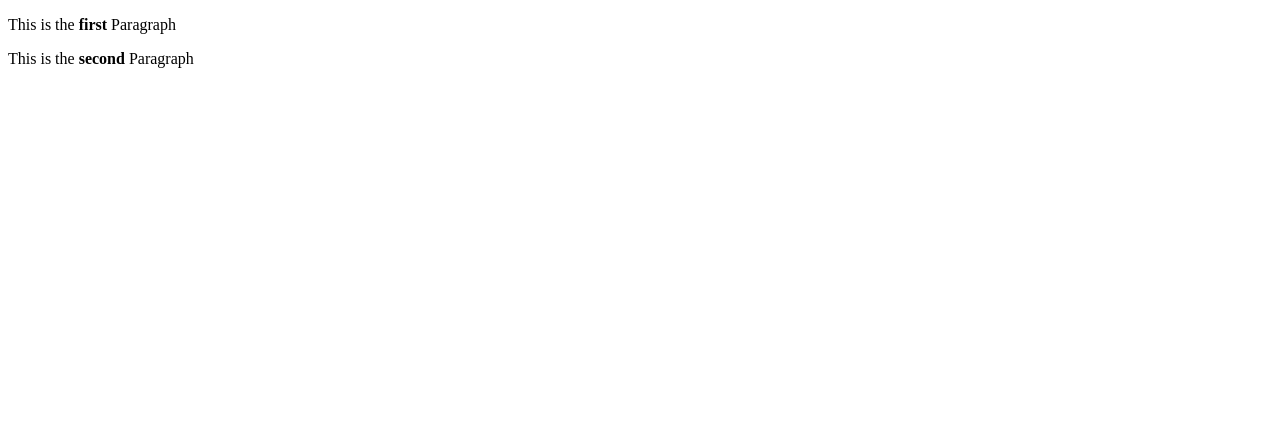
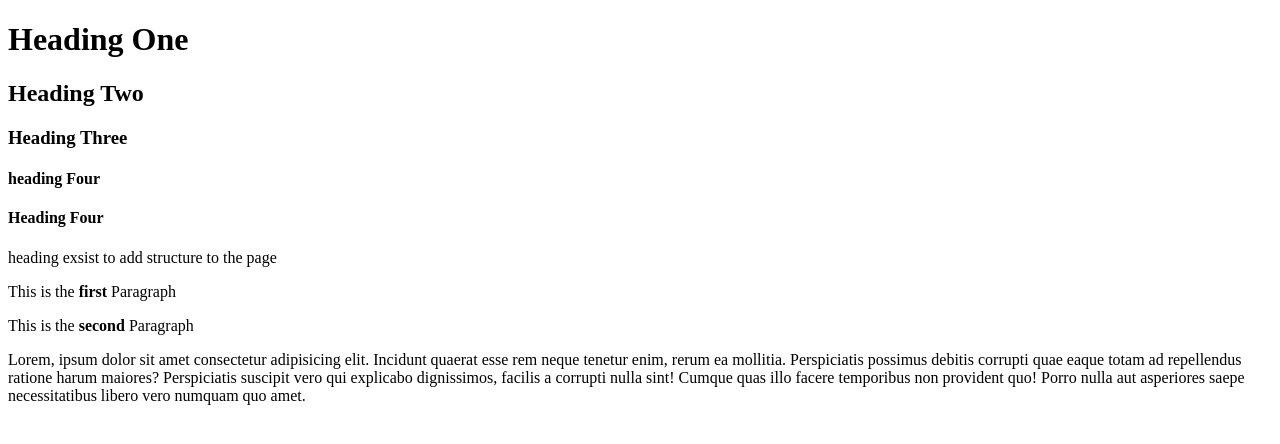
Before and after one commit to DrewCanDo/WebDevBootCamp, a plain HTML site: page Section 3/WebDevBootCamp.html in a window 1280 px wide. Drawn offline with Linux system fonts and the light colour scheme.

Commit message:
Headings sec 3 part 24

```diff
--- a/Section 3/WebDevBootCamp.html
+++ b/Section 3/WebDevBootCamp.html
@@ -6,7 +6,21 @@
     <title>Web Development Boot Camp</title>
   </head>
   <body>
+    <h1>Heading One</h1>
+    <h2>Heading Two</h2>
+    <h3>Heading Three</h3>
+    <h4>heading Four</h4>
+    <h4>Heading Four</h4>
+    <p>heading exsist to add structure to the page</p>
     <p>This is the <b>first</b> Paragraph</p>
     <p>This is the <b>second</b> Paragraph</p>
+    <p>
+      Lorem, ipsum dolor sit amet consectetur adipisicing elit. Incidunt quaerat
+      esse rem neque tenetur enim, rerum ea mollitia. Perspiciatis possimus
+      debitis corrupti quae eaque totam ad repellendus ratione harum maiores?
+      Perspiciatis suscipit vero qui explicabo dignissimos, facilis a corrupti
+      nulla sint! Cumque quas illo facere temporibus non provident quo! Porro
+      nulla aut asperiores saepe necessitatibus libero vero numquam quo amet.
+    </p>
   </body>
 </html>
```
